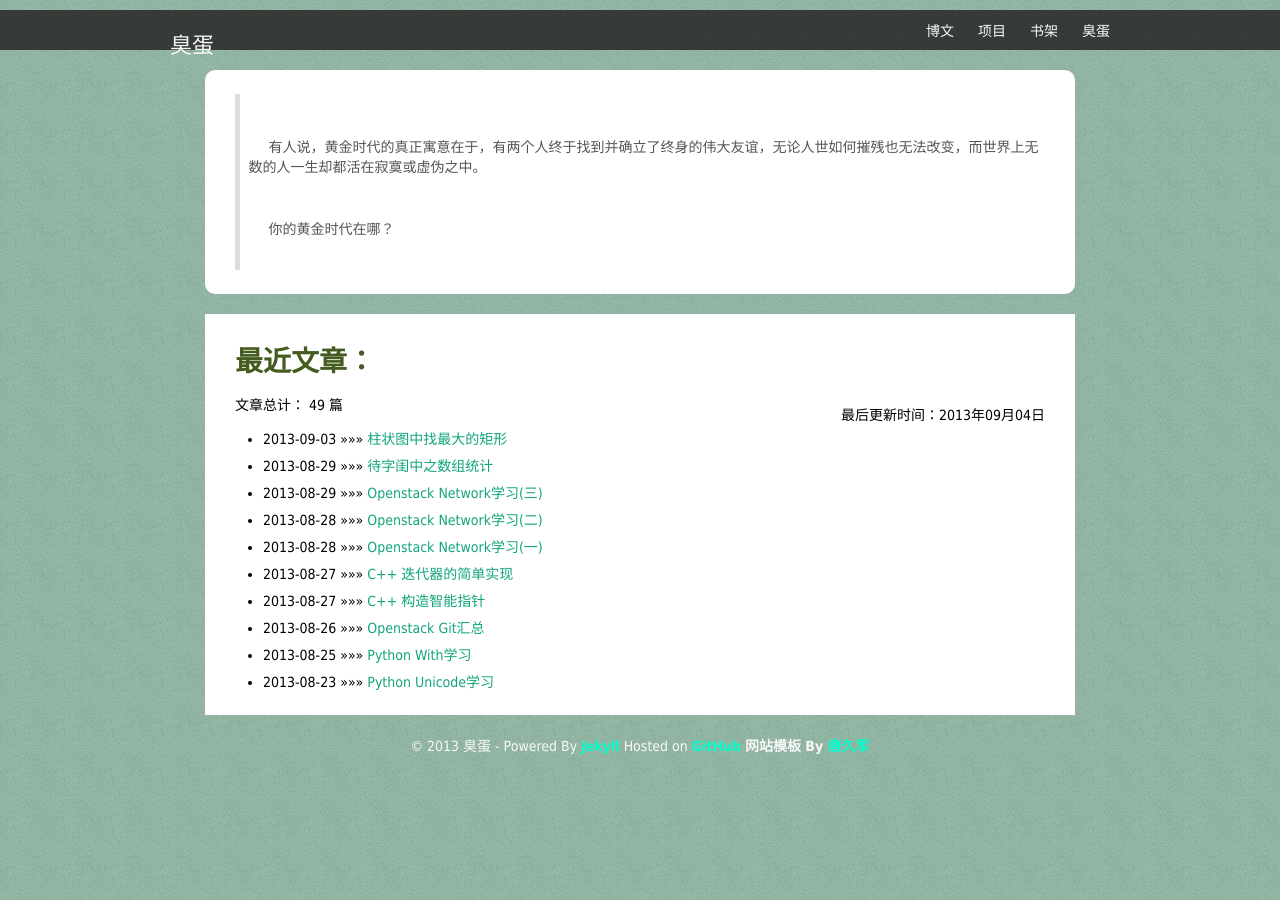
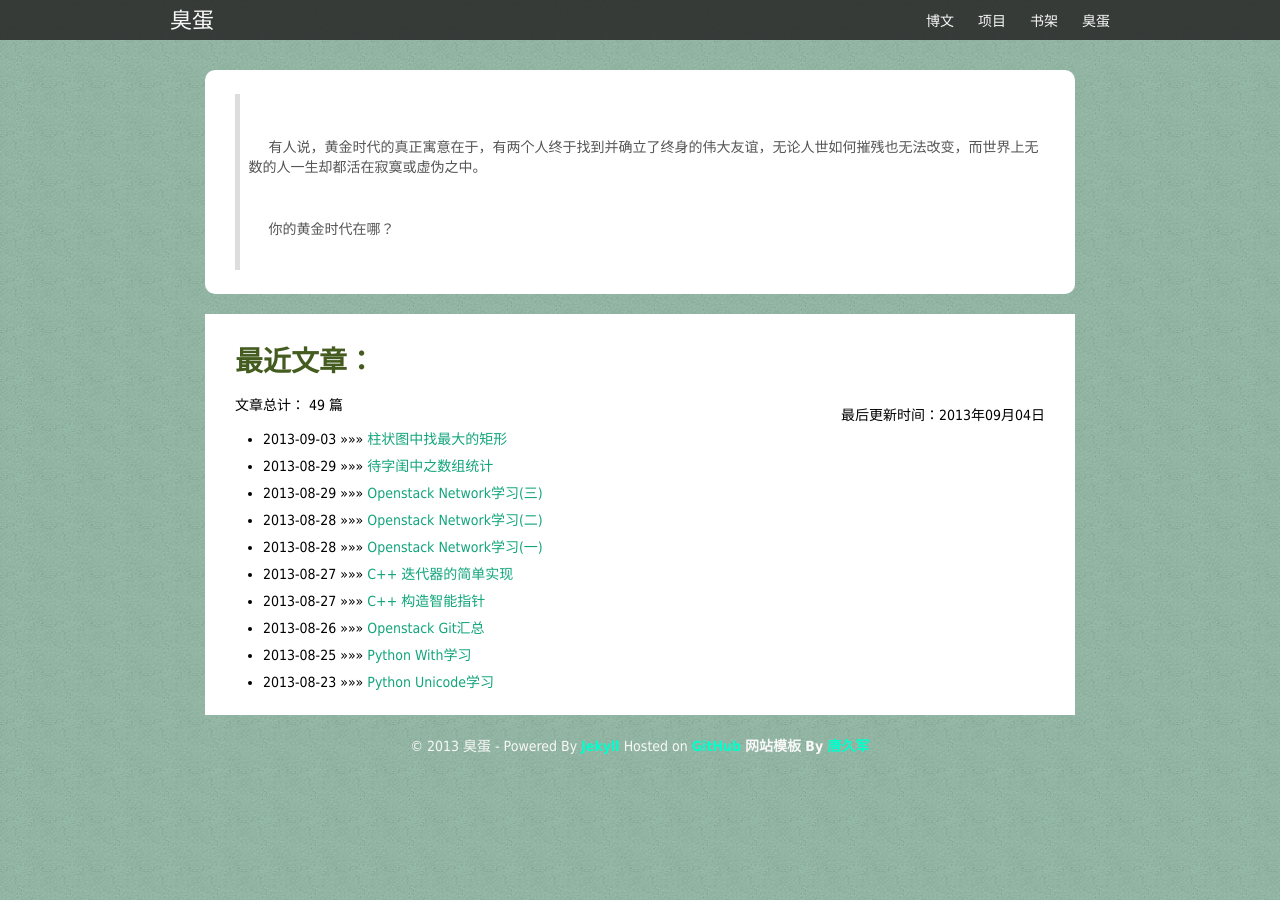
Before and after one commit to liuan/blog, a Jekyll site: the page built from index.html, in a window 1280 px wide. Built offline with Jekyll 4.4.1, drawn with Linux system fonts in a browser that asks for light colours.

Commit message:
change the nav css

```diff
--- a/assets/css/choudan.css
+++ b/assets/css/choudan.css
@@ -326,7 +326,7 @@ th {
 }
 
 .nav-fix-top {
-    top: 0;
+    top: -10px;
 }
 
 .nav-fix-bottom {
@@ -348,6 +348,7 @@ th {
     position: absolute;
     top: 7px;
     margin-left: 10px;
+    margin-top: -5px;
     font-size: 22px;
 }
 .brand a{
```
